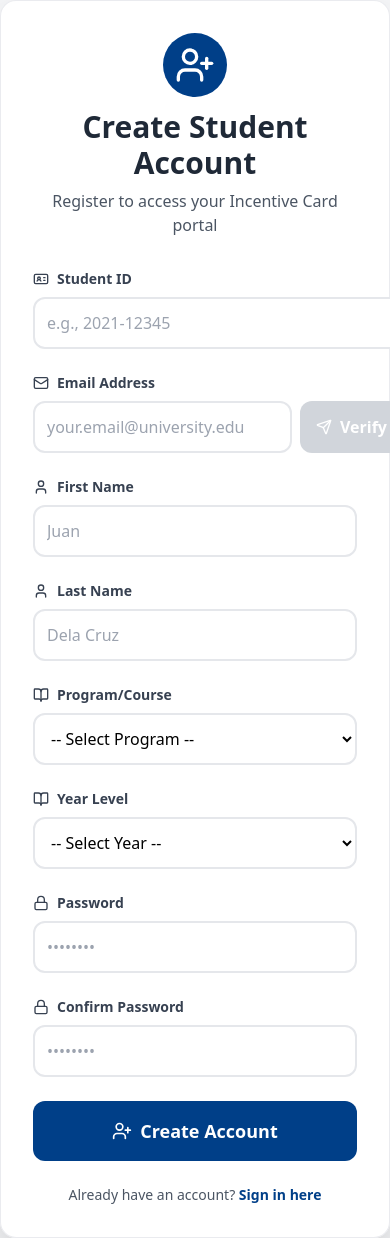
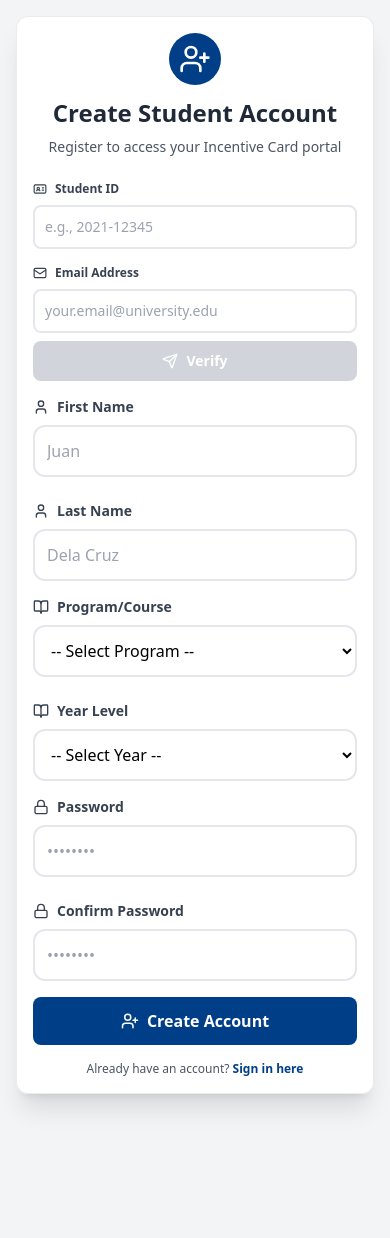
Before and after one commit to Engr-Carlo/Student-Incentive-Card, a React (Vite) app in the folder apps/student/: page /register in a window 390 px wide. After the commit the page ends 1110 px from the top, so only its background shows below. Built offline with nearby package versions, Linux system fonts and the light colour scheme; no server answers.

Commit message:
Make Register and Login pages fully responsive for mobile

```diff
--- a/apps/student/src/pages/Login.tsx
+++ b/apps/student/src/pages/Login.tsx
@@ -48,28 +48,28 @@ export default function Login(){
   }
 
   return (
-    <div className="min-h-screen flex items-center justify-center bg-gray-50 px-4">
+    <div className="min-h-screen flex items-center justify-center bg-gray-50 px-4 py-6 sm:px-6">
       <div className="max-w-md w-full">
-        <div className="glass rounded-2xl p-8 shadow-2xl">
-          <div className="text-center mb-8">
+        <div className="glass rounded-xl sm:rounded-2xl p-6 sm:p-8 shadow-xl sm:shadow-2xl">
+          <div className="text-center mb-6 sm:mb-8">
             <div className="flex justify-center mb-3">
-              <div className="p-3 rounded-full" style={{backgroundColor: '#003f88'}}>
-                <LogIn size={40} className="text-white" />
+              <div className="p-2.5 sm:p-3 rounded-full" style={{backgroundColor: '#003f88'}}>
+                <LogIn size={32} className="text-white sm:w-10 sm:h-10" />
               </div>
             </div>
-            <h2 className="text-3xl font-bold text-gray-800">Student Login</h2>
-            <p className="text-gray-600 mt-2">Access your Incentive Card portal</p>
+            <h2 className="text-2xl sm:text-3xl font-bold text-gray-800">Student Login</h2>
+            <p className="text-sm sm:text-base text-gray-600 mt-2">Access your Incentive Card portal</p>
           </div>
 
-          <form onSubmit={handleSubmit} className="space-y-6">
+          <form onSubmit={handleSubmit} className="space-y-4 sm:space-y-6">
             <div>
-              <label className="flex items-center gap-2 text-sm font-semibold mb-2 text-gray-700">
-                <Mail size={16} />
+              <label className="flex items-center gap-2 text-xs sm:text-sm font-semibold mb-2 text-gray-700">
+                <Mail size={14} className="sm:w-4 sm:h-4" />
                 Email Address
               </label>
               <input
                 type="email"
-                className="w-full border-2 border-gray-200 rounded-xl p-3 focus:ring-2 focus:border-transparent transition-all duration-200"
+                className="w-full border-2 border-gray-200 rounded-lg sm:rounded-xl p-2.5 sm:p-3 text-sm sm:text-base focus:ring-2 focus:border-transparent transition-all duration-200"
                 style={{'--tw-ring-color': '#003f88'} as React.CSSProperties}
                 placeholder="your.email@university.edu"
                 value={email}
@@ -79,13 +79,13 @@ export default function Login(){
             </div>
 
             <div>
-              <label className="flex items-center gap-2 text-sm font-semibold mb-2 text-gray-700">
-                <Lock size={16} />
+              <label className="flex items-center gap-2 text-xs sm:text-sm font-semibold mb-2 text-gray-700">
+                <Lock size={14} className="sm:w-4 sm:h-4" />
                 Password
               </label>
               <input
                 type="password"
-                className="w-full border-2 border-gray-200 rounded-xl p-3 focus:ring-2 focus:border-transparent transition-all duration-200"
+                className="w-full border-2 border-gray-200 rounded-lg sm:rounded-xl p-2.5 sm:p-3 text-sm sm:text-base focus:ring-2 focus:border-transparent transition-all duration-200"
                 style={{'--tw-ring-color': '#003f88'} as React.CSSProperties}
                 placeholder="••••••••"
                 value={password}
@@ -96,27 +96,27 @@ export default function Login(){
             </div>
 
             {error && (
-              <div className="bg-red-50 border border-red-300 text-red-800 p-4 rounded-xl flex items-start gap-3">
-                <AlertCircle size={20} className="flex-shrink-0 mt-0.5" />
-                <p className="text-sm">{error}</p>
+              <div className="bg-red-50 border border-red-300 text-red-800 p-3 sm:p-4 rounded-lg sm:rounded-xl flex items-start gap-2 sm:gap-3">
+                <AlertCircle size={16} className="flex-shrink-0 mt-0.5 sm:w-5 sm:h-5" />
+                <p className="text-xs sm:text-sm">{error}</p>
               </div>
             )}
 
             <button
               type="submit"
               disabled={loading}
-              className="w-full text-white py-4 px-6 rounded-xl font-semibold text-lg disabled:opacity-50 transition-all duration-200 flex items-center justify-center gap-2"
+              className="w-full text-white py-3 sm:py-4 px-4 sm:px-6 rounded-lg sm:rounded-xl font-semibold text-base sm:text-lg disabled:opacity-50 transition-all duration-200 flex items-center justify-center gap-2"
               style={{backgroundColor: '#003f88'}}
               onMouseEnter={(e) => !loading && (e.currentTarget.style.backgroundColor = '#002a5c')}
               onMouseLeave={(e) => !loading && (e.currentTarget.style.backgroundColor = '#003f88')}
             >
-              <LogIn size={20} />
+              <LogIn size={18} className="sm:w-5 sm:h-5" />
               {loading ? 'Signing in...' : 'Sign In'}
             </button>
           </form>
 
-          <div className="mt-6 text-center">
-            <p className="text-sm text-gray-600">
+          <div className="mt-4 sm:mt-6 text-center">
+            <p className="text-xs sm:text-sm text-gray-600">
               Don't have an account?{' '}
               <a href="/register" className="font-semibold hover:underline" style={{color: '#003f88'}}>
                 Register here
--- a/apps/student/src/pages/Register.tsx
+++ b/apps/student/src/pages/Register.tsx
@@ -153,28 +153,28 @@ export default function Register(){
   }
 
   return (
-    <section className="max-w-3xl mx-auto">
-      <div className="glass rounded-2xl p-8 shadow-2xl">
-        <div className="text-center mb-8">
+    <section className="max-w-4xl mx-auto px-4 py-4 sm:px-6 sm:py-6 lg:px-8">
+      <div className="glass rounded-xl sm:rounded-2xl p-4 sm:p-6 md:p-8 shadow-xl sm:shadow-2xl">
+        <div className="text-center mb-6 sm:mb-8">
           <div className="flex justify-center mb-3">
-            <div className="p-3 rounded-full" style={{backgroundColor: '#003f88'}}>
-              <UserPlus size={40} className="text-white" />
+            <div className="p-2.5 sm:p-3 rounded-full" style={{backgroundColor: '#003f88'}}>
+              <UserPlus size={32} className="text-white sm:w-10 sm:h-10" />
             </div>
           </div>
-          <h2 className="text-3xl font-bold text-gray-800">Create Student Account</h2>
-          <p className="text-gray-600 mt-2">Register to access your Incentive Card portal</p>
+          <h2 className="text-2xl sm:text-3xl font-bold text-gray-800">Create Student Account</h2>
+          <p className="text-sm sm:text-base text-gray-600 mt-2">Register to access your Incentive Card portal</p>
         </div>
 
-        <form onSubmit={handleSubmit} className="space-y-6">
-          <div className="grid md:grid-cols-2 gap-6">
+        <form onSubmit={handleSubmit} className="space-y-4 sm:space-y-6">
+          <div className="grid grid-cols-1 sm:grid-cols-2 gap-4 sm:gap-6">
             <div>
-              <label className="flex items-center gap-2 text-sm font-semibold mb-2 text-gray-700">
-                <IdCard size={16} />
+              <label className="flex items-center gap-2 text-xs sm:text-sm font-semibold mb-2 text-gray-700">
+                <IdCard size={14} className="sm:w-4 sm:h-4" />
                 Student ID
               </label>
               <input
                 name="studentId"
-                className="w-full border-2 border-gray-200 rounded-xl p-3 focus:ring-2 focus:border-transparent transition-all duration-200"
+                className="w-full border-2 border-gray-200 rounded-lg sm:rounded-xl p-2.5 sm:p-3 text-sm sm:text-base focus:ring-2 focus:border-transparent transition-all duration-200"
                 style={{'--tw-ring-color': '#003f88'} as React.CSSProperties}
                 placeholder="e.g., 2021-12345"
                 value={formData.studentId}
@@ -184,16 +184,16 @@ export default function Register(){
             </div>
 
             <div>
-              <label className="flex items-center gap-2 text-sm font-semibold mb-2 text-gray-700">
-                <Mail size={16} />
+              <label className="flex items-center gap-2 text-xs sm:text-sm font-semibold mb-2 text-gray-700">
+                <Mail size={14} className="sm:w-4 sm:h-4" />
                 Email Address
               </label>
               <div className="space-y-2">
-                <div className="flex gap-2">
+                <div className="flex flex-col sm:flex-row gap-2">
                   <input
                     type="email"
                     name="email"
-                    className="flex-1 border-2 border-gray-200 rounded-xl p-3 focus:ring-2 focus:border-transparent transition-all duration-200"
+                    className="flex-1 border-2 border-gray-200 rounded-lg sm:rounded-xl p-2.5 sm:p-3 text-sm sm:text-base focus:ring-2 focus:border-transparent transition-all duration-200"
                     style={{'--tw-ring-color': '#003f88'} as React.CSSProperties}
                     placeholder="your.email@university.edu"
                     value={formData.email}
@@ -206,7 +206,7 @@ export default function Register(){
                       type="button"
                       onClick={sendVerificationCode}
                       disabled={sendingCode || !formData.email}
-                      className="px-4 py-3 bg-blue-600 text-white rounded-xl font-semibold hover:bg-blue-700 disabled:bg-gray-300 disabled:cursor-not-allowed transition-all duration-200 flex items-center gap-2"
+                      className="w-full sm:w-auto px-4 py-2.5 sm:py-3 text-sm sm:text-base bg-blue-600 text-white rounded-lg sm:rounded-xl font-semibold hover:bg-blue-700 disabled:bg-gray-300 disabled:cursor-not-allowed transition-all duration-200 flex items-center justify-center gap-2"
                     >
                       {sendingCode ? (
                         <>
@@ -222,28 +222,28 @@ export default function Register(){
                     </button>
                   )}
                   {emailVerified && (
-                    <div className="px-4 py-3 bg-green-100 text-green-800 rounded-xl font-semibold flex items-center gap-2">
-                      <CheckCircle size={16} />
+                    <div className="w-full sm:w-auto px-4 py-2.5 sm:py-3 bg-green-100 text-green-800 rounded-lg sm:rounded-xl font-semibold text-sm sm:text-base flex items-center justify-center gap-2">
+                      <CheckCircle size={14} className="sm:w-4 sm:h-4" />
                       Verified
                     </div>
                   )}
                 </div>
 
                 {codeSent && !emailVerified && (
-                  <div className="bg-blue-50 border border-blue-200 rounded-xl p-4 space-y-3">
+                  <div className="bg-blue-50 border border-blue-200 rounded-lg sm:rounded-xl p-3 sm:p-4 space-y-3">
                     <div className="flex items-start gap-2">
-                      <Shield size={16} className="text-blue-600 mt-0.5" />
-                      <p className="text-sm text-blue-800">
+                      <Shield size={14} className="text-blue-600 mt-0.5 sm:w-4 sm:h-4 flex-shrink-0" />
+                      <p className="text-xs sm:text-sm text-blue-800">
                         We sent a 6-digit code to <strong>{formData.email}</strong>. Please check your inbox.
                       </p>
                     </div>
-                    <div className="flex gap-2">
+                    <div className="flex flex-col sm:flex-row gap-2">
                       <input
                         type="text"
                         placeholder="Enter 6-digit code"
                         value={verificationCode}
                         onChange={(e) => setVerificationCode(e.target.value.replace(/\D/g, '').slice(0, 6))}
-                        className="flex-1 border-2 border-blue-200 rounded-lg p-2 text-center text-lg font-mono tracking-wider focus:ring-2 focus:border-transparent"
+                        className="flex-1 border-2 border-blue-200 rounded-lg p-2 sm:p-2.5 text-center text-base sm:text-lg font-mono tracking-wider focus:ring-2 focus:border-transparent"
                         style={{'--tw-ring-color': '#003f88'} as React.CSSProperties}
                         maxLength={6}
                       />
@@ -251,7 +251,7 @@ export default function Register(){
                         type="button"
                         onClick={verifyCode}
                         disabled={verifyingCode || verificationCode.length !== 6}
-                        className="px-4 py-2 bg-green-600 text-white rounded-lg font-semibold hover:bg-green-700 disabled:bg-gray-300 disabled:cursor-not-allowed transition-all duration-200"
+                        className="w-full sm:w-auto px-4 py-2 sm:py-2.5 text-sm sm:text-base bg-green-600 text-white rounded-lg font-semibold hover:bg-green-700 disabled:bg-gray-300 disabled:cursor-not-allowed transition-all duration-200"
                       >
                         {verifyingCode ? (
                           <div className="animate-spin rounded-full h-4 w-4 border-2 border-white border-t-transparent"></div>
@@ -392,17 +392,17 @@ export default function Register(){
 
           <button
             type="submit"
-            className="w-full text-white py-4 px-6 rounded-xl font-semibold text-lg transition-all duration-200 flex items-center justify-center gap-2"
+            className="w-full text-white py-3 sm:py-4 px-4 sm:px-6 rounded-lg sm:rounded-xl font-semibold text-base sm:text-lg transition-all duration-200 flex items-center justify-center gap-2"
             style={{backgroundColor: '#003f88'}}
             onMouseEnter={(e) => (e.currentTarget.style.backgroundColor = '#002a5c')}
             onMouseLeave={(e) => (e.currentTarget.style.backgroundColor = '#003f88')}
           >
-            <UserPlus size={20} />
+            <UserPlus size={18} className="sm:w-5 sm:h-5" />
             Create Account
           </button>
 
           {success && (
-            <div className="bg-green-50 border border-green-300 text-green-800 p-4 rounded-xl">
+            <div className="bg-green-50 border border-green-300 text-green-800 p-3 sm:p-4 rounded-lg sm:rounded-xl">
               <div className="flex items-center gap-3">
                 <CheckCircle size={24} className="text-green-600" />
                 <div>
@@ -414,8 +414,8 @@ export default function Register(){
           )}
         </form>
 
-        <div className="mt-6 text-center">
-          <p className="text-sm text-gray-600">
+        <div className="mt-4 sm:mt-6 text-center">
+          <p className="text-xs sm:text-sm text-gray-600">
             Already have an account?{' '}
             <a href="/login" className="font-semibold" style={{color: '#003f88'}}>
               Sign in here
```
